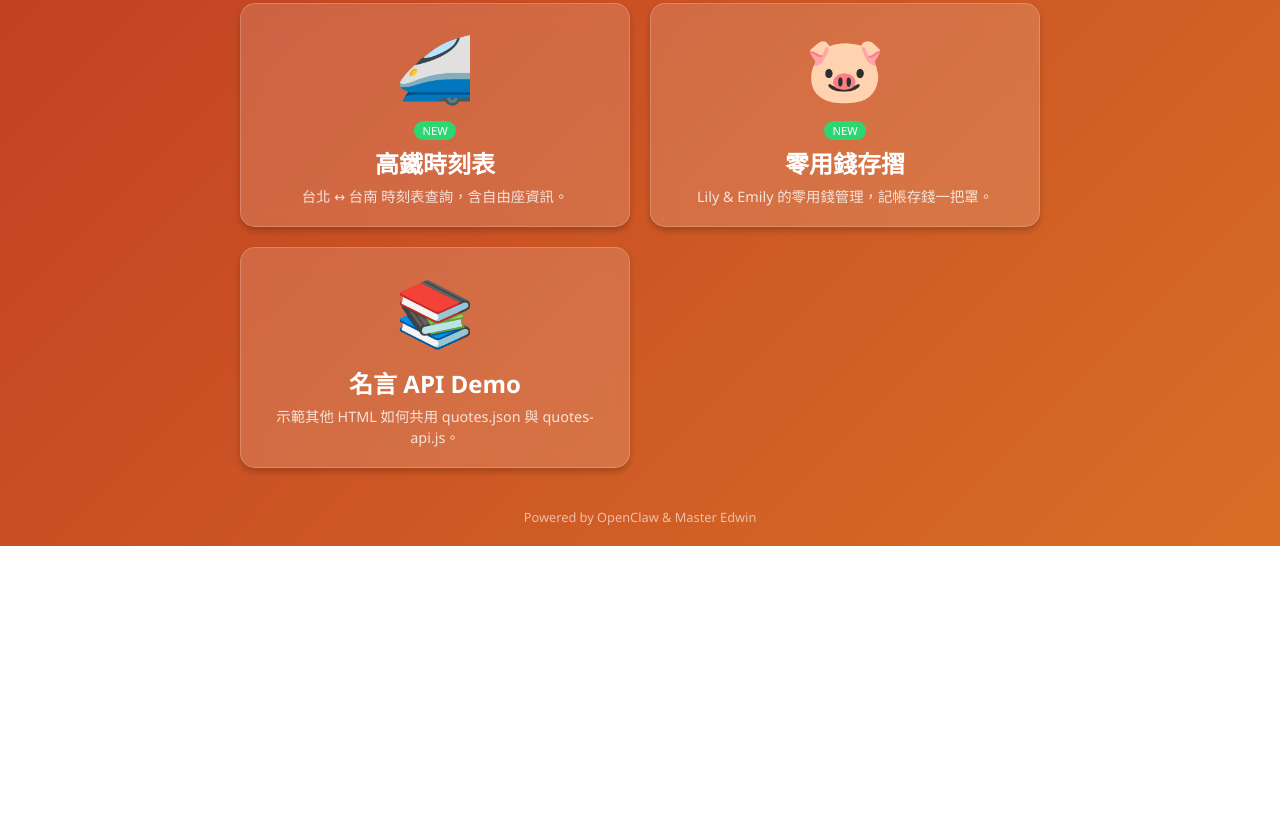
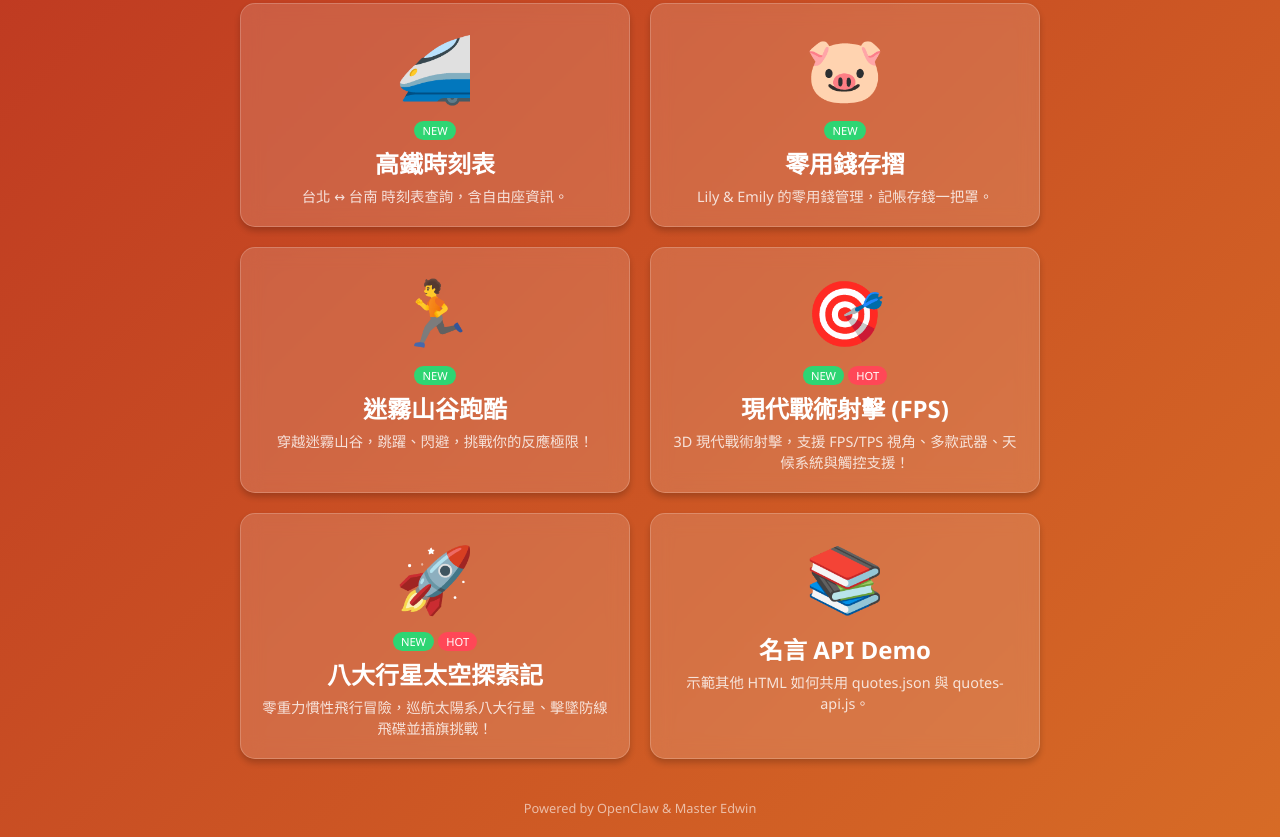
Before and after one commit to asogileet/vibepage, a plain HTML site: page index.html in a window 1280 px wide. Shown: the part 1331-2168 px from the top of the page. Before the commit the page ends 1877 px from the top, so only its background shows below. Drawn offline with Linux system fonts and the light colour scheme.

Commit message:
feat: add FPS and Space games to game lobby

```diff
--- a/index.html
+++ b/index.html
@@ -202,6 +202,30 @@
                     <span class="desc">Lily & Emily 的零用錢管理，記帳存錢一把罩。</span>
                 </a>
 
+        <!-- 迷霧山谷跑酷 -->
+        <a href="parkour/index.html" class="game-card">
+            <span class="icon">🏃</span>
+            <div><span class="tag new">NEW</span></div>
+            <span class="title">迷霧山谷跑酷</span>
+            <span class="desc">穿越迷霧山谷，跳躍、閃避，挑戰你的反應極限！</span>
+        </a>
+
+        <!-- 現代戰術射擊 (Warzone FPS) -->
+        <a href="fps/index.html" class="game-card">
+            <span class="icon">🎯</span>
+            <div><span class="tag new">NEW</span> <span class="tag hot">HOT</span></div>
+            <span class="title">現代戰術射擊 (FPS)</span>
+            <span class="desc">3D 現代戰術射擊，支援 FPS/TPS 視角、多款武器、天候系統與觸控支援！</span>
+        </a>
+
+        <!-- 八大行星太空探索記 (Space) -->
+        <a href="space/index.html" class="game-card">
+            <span class="icon">🚀</span>
+            <div><span class="tag new">NEW</span> <span class="tag hot">HOT</span></div>
+            <span class="title">八大行星太空探索記</span>
+            <span class="desc">零重力慣性飛行冒險，巡航太陽系八大行星、擊墜防線飛碟並插旗挑戰！</span>
+        </a>
+
                 <!-- 名言 API Demo -->
                 <a href="quotes_api_demo.html" class="game-card">
                     <span class="icon">📚</span>
```
